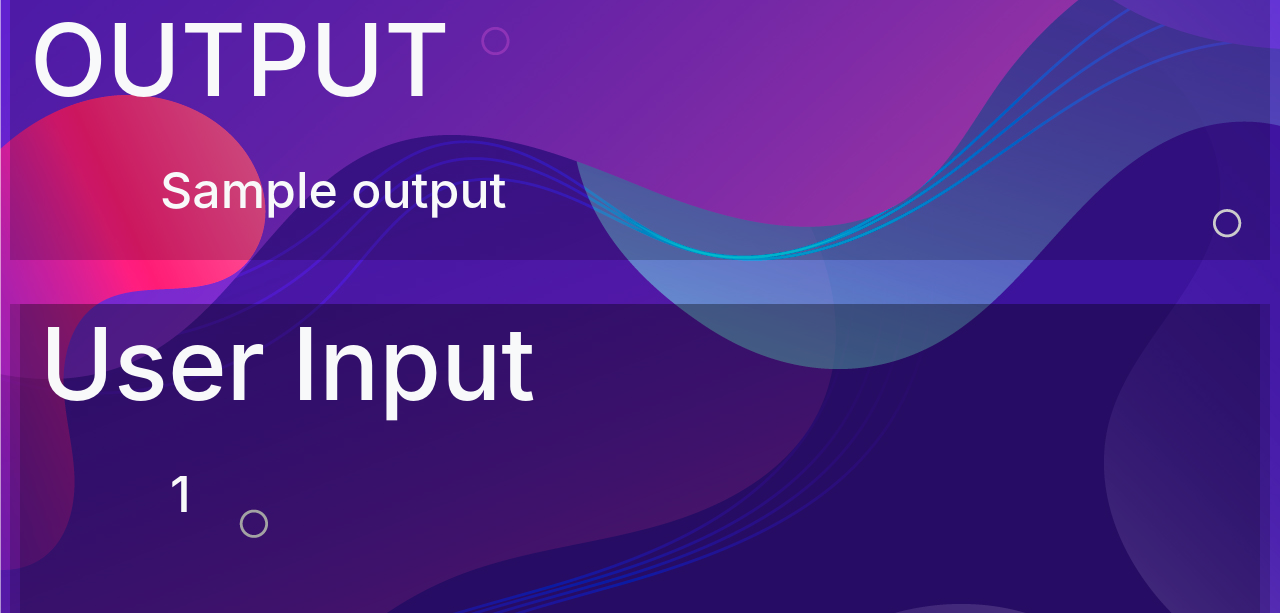
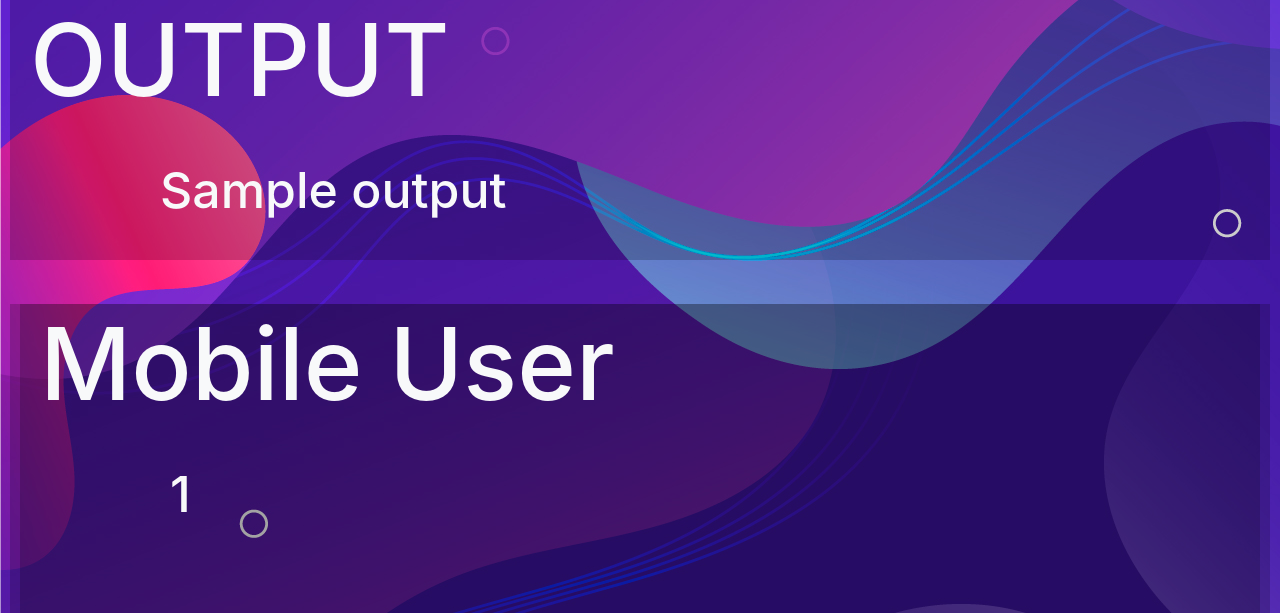
Before and after one commit to YE-Stack/Notify, a Django app: template templates/root.html in a window 1280 px wide. Shown: the part 34-647 px from the top of the page. Run offline with Django 3.2, Linux system fonts and the light colour scheme; the template is opened without the code that fills it: most values are stand-ins (such as "Sample title", 1, 10 or a date in 2020); some libraries are stand-ins or nearby versions.

Commit message:
correct root.html

```diff
--- a/templates/root.html
+++ b/templates/root.html
@@ -85,7 +85,7 @@
 	<div class="backs">
 		{% if input_text %}
 		<div class="backs text-light">
-			<h2 class="text-light heads">User Input</h2>
+			<h2 class="text-light heads">Mobile User</h2>
 			<h2 class="heads1">{{ input_number }}</h2>
 			<h2 class="heads1">{{ input_text }}</h2>
 		</div>
```
